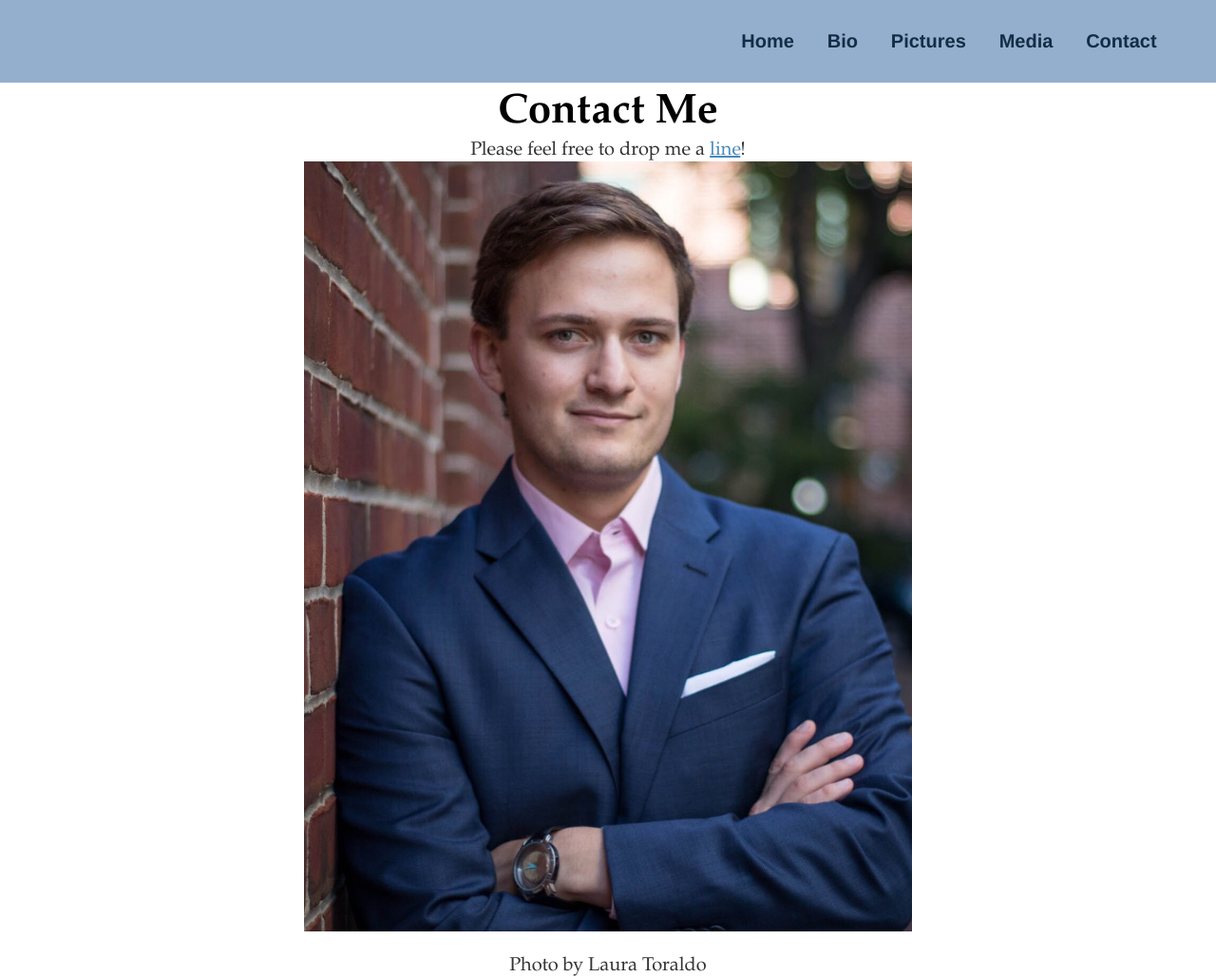
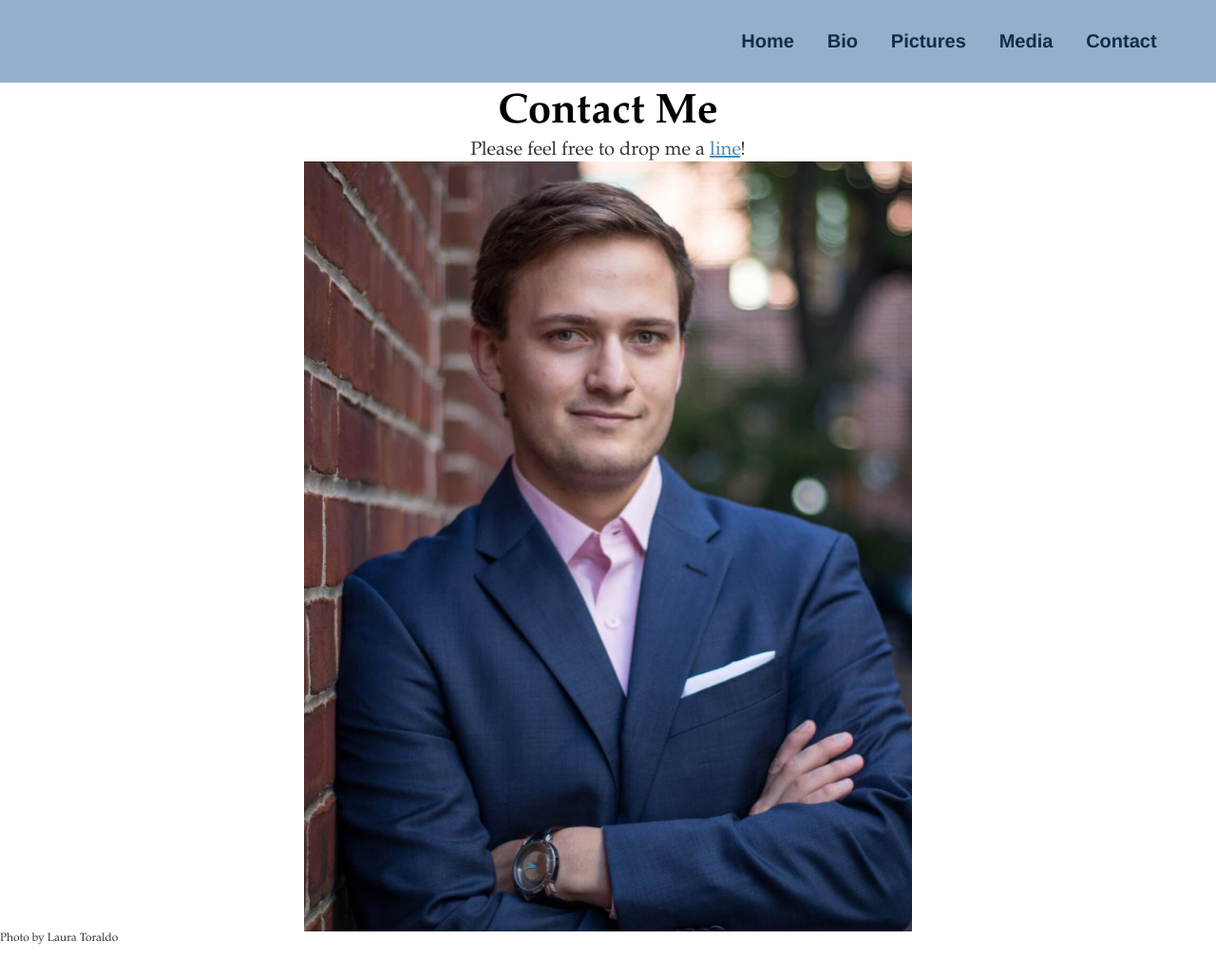
Before and after one commit to leemlb06pmi/leemlb06pmi.github.io, a Jekyll site: the page built from contact/index.html, in a window 1280 px wide. Shown: the whole page at 95% size. Built offline with Jekyll 4.4.1, drawn with Linux system fonts in a browser that asks for light colours; after the commit the page ends 996 px from its top, so only the background shows below that.

Commit message:
Update index.html

```diff
--- a/contact/index.html
+++ b/contact/index.html
@@ -6,7 +6,5 @@
 <h1>{{ page.title }}</h1>
 <p>Please feel free to drop me a <a href="mailto:miles@finexus.com" style="font-size:1em;color:rgb(72,138,187);">line</a>!
 <br>
-<img style="width:50%;" src="https://leemlb06pmi.github.io/photos/Possible-3.jpg" alt="headshot-2">
-<br>
-Photo by Laura Toraldo
-</p>
+<img style="width:50%;" src="https://leemlb06pmi.github.io/photos/Possible-3.jpg" alt="headshot-2"></p>
+<p style="text-align:left;font-size:.75em;">Photo by Laura Toraldo</p>
```
